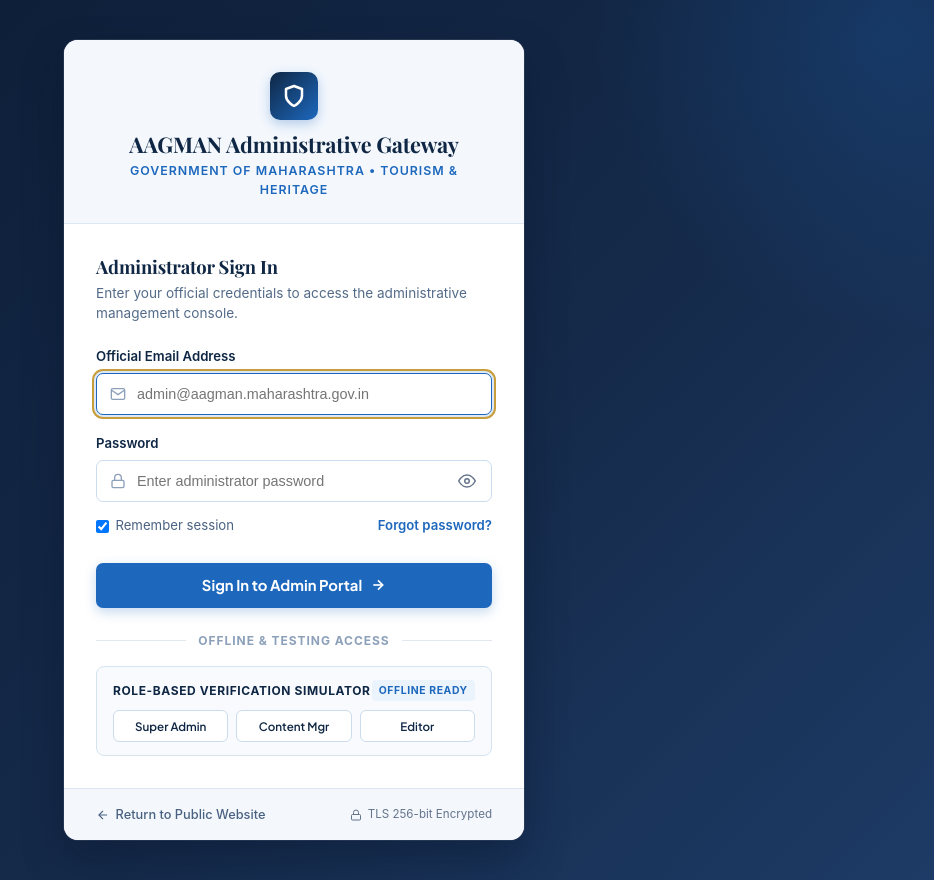
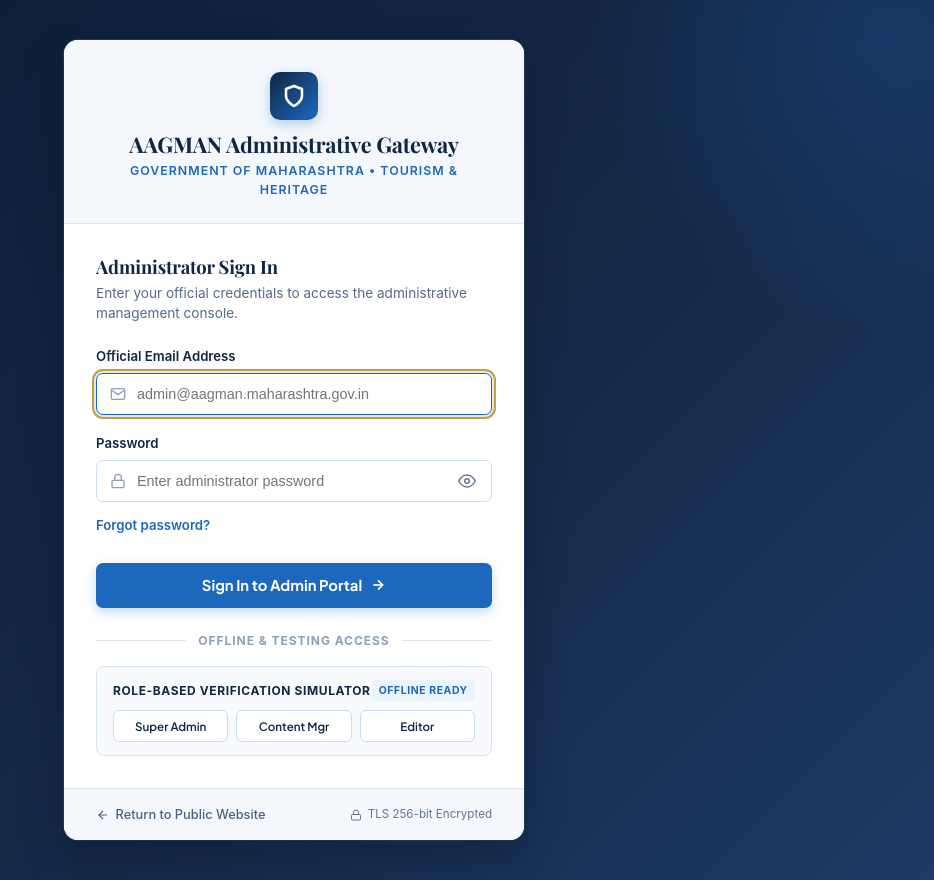
Before and after one commit to NSMKServices/AAGMAN, a React (Vite) app in the folder aagman-app/: page /admin/login in a window 1280 px wide. Shown: the whole page, without its empty margins (346-1280 px from the left). Built offline with nearby package versions, Linux system fonts and the light colour scheme; no server answers; the database is empty; a web font is replaced by a local one.

Commit message:
Remove nonfunctional remember-session checkbox from admin login

```diff
--- a/aagman-app/src/pages/admin/AdminLoginPage.jsx
+++ b/aagman-app/src/pages/admin/AdminLoginPage.jsx
@@ -16,7 +16,6 @@ export default function AdminLoginPage() {
   const [email, setEmail] = useState('');
   const [password, setPassword] = useState('');
   const [showPassword, setShowPassword] = useState(false);
-  const [rememberMe, setRememberMe] = useState(true);
   const [isSubmitting, setIsSubmitting] = useState(false);
 
   const destination = location.state?.from?.pathname || '/admin';
@@ -139,15 +138,6 @@ export default function AdminLoginPage() {
             </div>
 
             <div className={styles.formOptions}>
-              <label className={styles.rememberMe}>
-                <input
-                  type="checkbox"
-                  checked={rememberMe}
-                  onChange={(e) => setRememberMe(e.target.checked)}
-                />
-                <span>Remember session</span>
-              </label>
-
               <Link to="/admin/forgot-password" className={styles.forgotLink}>
                 Forgot password?
               </Link>
```
